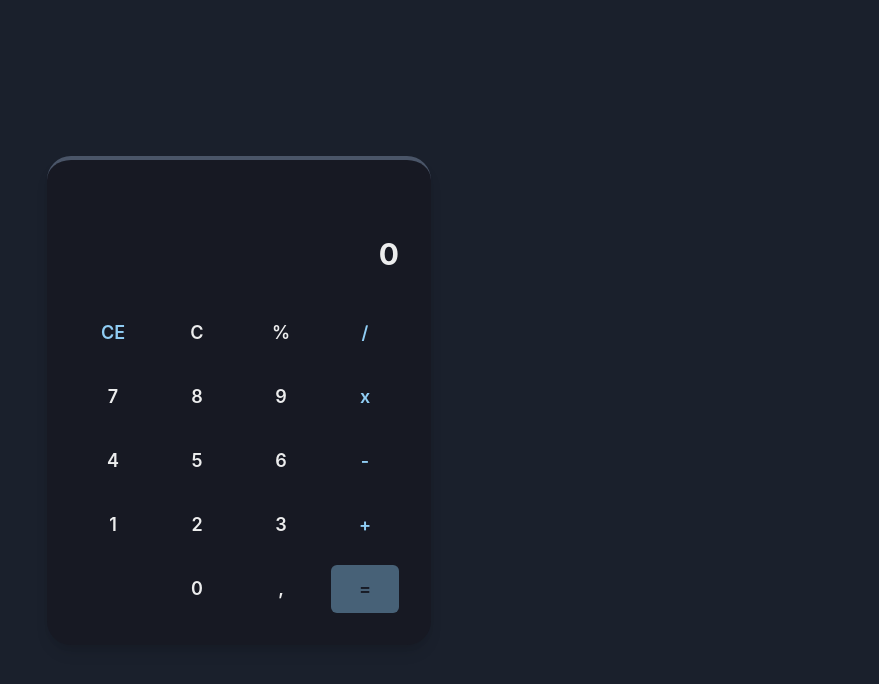
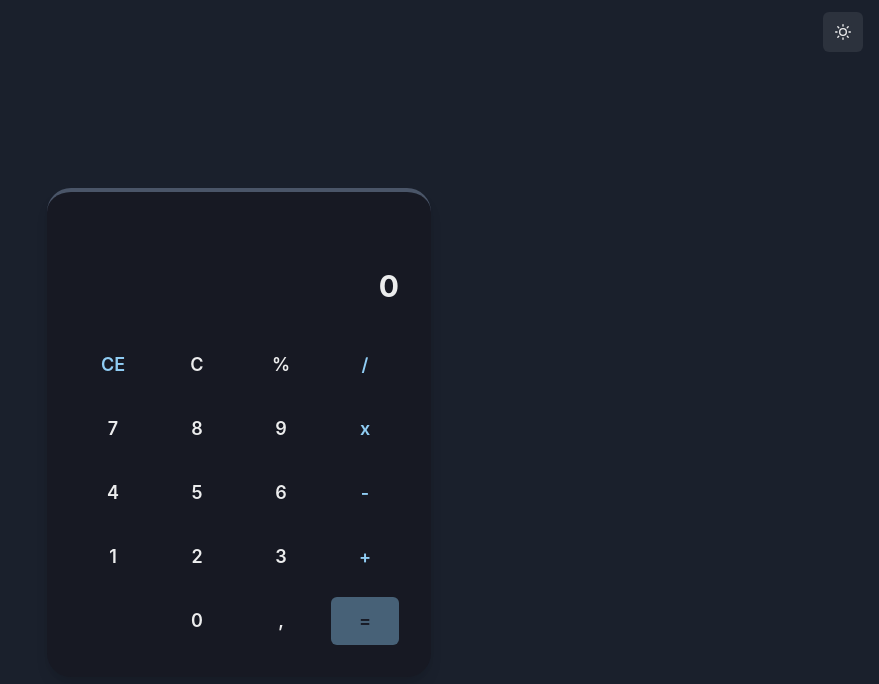
Before and after one commit to pedrocs378/calculator-app, a React (Vite) app: page / in a window 1280 px wide. Shown: the top 684 px of the page, without its empty margins (401-1280 px from the left). Built offline with nearby package versions, Linux system fonts and the light colour scheme.

Commit message:
feat: add theme toggle

```diff
--- a/package.json
+++ b/package.json
@@ -9,7 +9,9 @@
     "preview": "vite preview"
   },
   "dependencies": {
+    "@chakra-ui/icons": "^2.0.17",
     "@chakra-ui/react": "^2.4.9",
+    "@chakra-ui/system": "^2.3.8",
     "@emotion/react": "^11.10.5",
     "@emotion/styled": "^11.10.5",
     "framer-motion": "^9.0.2",
--- a/src/app.tsx
+++ b/src/app.tsx
@@ -1,13 +1,16 @@
 import { Center, ChakraProvider } from '@chakra-ui/react'
 
 import { Calculator } from './components/calculator'
+import { Header } from './components/header'
 
 import { colorModeManager, theme } from './styles/theme'
 
 export function App() {
   return (
     <ChakraProvider theme={theme} colorModeManager={colorModeManager}>
-      <Center h="100vh" px="4">
+      <Header />
+
+      <Center minH="calc(100vh - 4rem)" px="4">
         <Calculator />
       </Center>
     </ChakraProvider>
--- a/src/components/calculator.tsx
+++ b/src/components/calculator.tsx
@@ -1,6 +1,12 @@
 /* eslint-disable no-eval */
 import { Fragment, useCallback, useEffect, useMemo, useState } from 'react'
-import { Box, Flex, SimpleGrid, Text } from '@chakra-ui/react'
+import {
+  Box,
+  Flex,
+  SimpleGrid,
+  Text,
+  useColorModeValue,
+} from '@chakra-ui/react'
 
 import { CalculatorButton, type ButtonType } from './calculator-button'
 
@@ -22,6 +28,10 @@ import {
 export function Calculator() {
   const [previousOperation, setPreviousOperation] = useState('')
   const [currentOperation, setCurrentOperation] = useState(INITIAL_OPERATION)
+
+  const containerBg = useColorModeValue('gray.50', 'gray.900')
+  const containerBorderColor = useColorModeValue('gray.300', 'gray.600')
+  const previousTextColor = useColorModeValue('gray.400', 'gray.600')
 
   function handleActionButton(buttonValue: string) {
     if (buttonValue === Actions.Delete) {
@@ -112,15 +122,15 @@ export function Calculator() {
       p="8"
       pt="12"
       rounded="3xl"
-      bg="gray.900"
+      bg={containerBg}
       w="full"
       maxW="sm"
       boxShadow="lg"
       borderTop="4px"
-      borderColor="gray.600"
+      borderColor={containerBorderColor}
     >
       <Flex flexDir="column" align="flex-end" maxW="full" overflow="hidden">
-        <Text as="span" color="gray.600" minH="6" whiteSpace="nowrap">
+        <Text as="span" color={previousTextColor} minH="6" whiteSpace="nowrap">
           {normalizedOperationLabel.previous}
         </Text>
         <Text as="strong" fontSize="3xl" whiteSpace="nowrap">
--- /dev/null
+++ b/src/components/header.tsx
@@ -0,0 +1,20 @@
+import { Flex, IconButton, useColorMode } from '@chakra-ui/react'
+import { SunIcon, MoonIcon } from '@chakra-ui/icons'
+
+export function Header() {
+  const { colorMode, toggleColorMode } = useColorMode()
+
+  return (
+    <Flex as="header" px="4" h="16" align="center" justify="flex-end">
+      <IconButton
+        aria-label={
+          colorMode === 'dark'
+            ? 'Mudar para tema claro'
+            : 'Mudar para tema escuro'
+        }
+        icon={colorMode === 'dark' ? <SunIcon /> : <MoonIcon />}
+        onClick={toggleColorMode}
+      />
+    </Flex>
+  )
+}
--- a/src/styles/theme.ts
+++ b/src/styles/theme.ts
@@ -2,6 +2,7 @@ import {
   type ColorMode,
   type ColorModeProviderProps,
   extendTheme,
+  type StyleFunctionProps,
 } from '@chakra-ui/react'
 
 export const colorModeManager: ColorModeProviderProps['colorModeManager'] = {
@@ -19,6 +20,13 @@ export const colorModeManager: ColorModeProviderProps['colorModeManager'] = {
 }
 
 export const theme = extendTheme({
+  styles: {
+    global: (props: StyleFunctionProps) => ({
+      body: {
+        bg: props.colorMode === 'dark' ? 'gray.800' : 'gray.100',
+      },
+    }),
+  },
   config: {
     initialColorMode: 'dark',
     useSystemColorMode: false,
```
Also changed, not shown: 1 other file (tests, documents, lock files or other folders).
